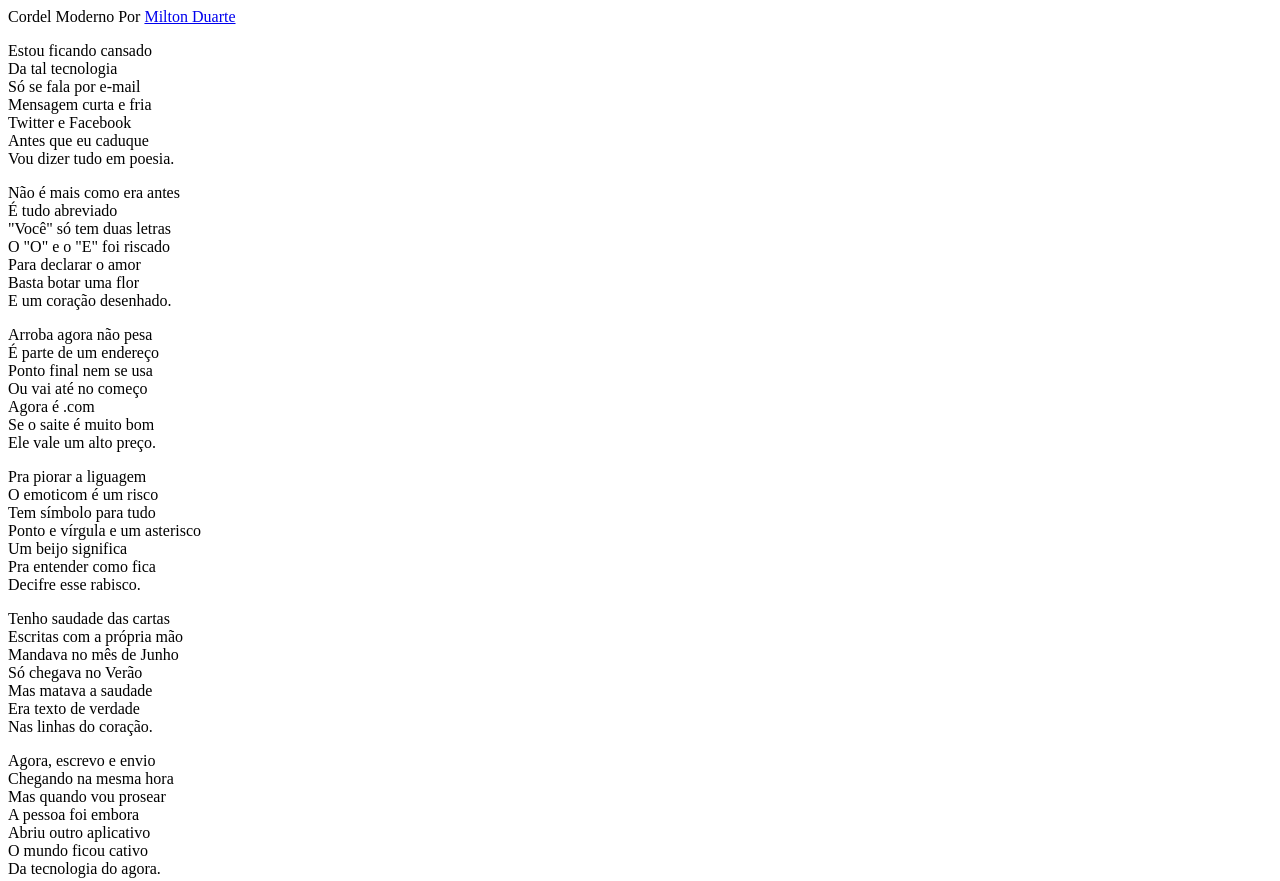
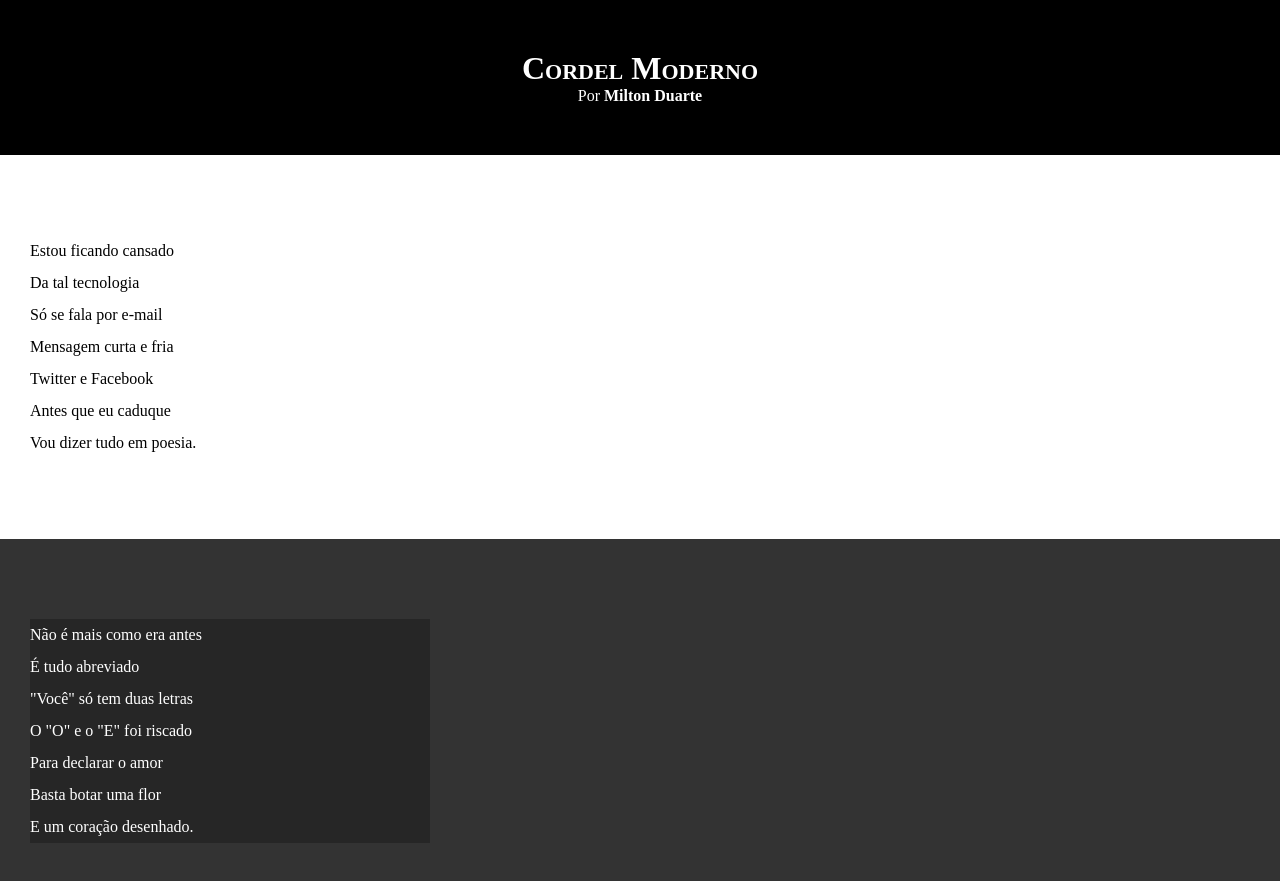
Before and after one commit to DanielJuniorr/Introducao-Html-Css, a plain HTML site: page desafios/d012/index.html in a window 1280 px wide. Shown: the top 881 px of the page. Drawn offline with Linux system fonts and the light colour scheme.

Commit message:
aula 4 css do projeto

```diff
--- a/desafios/d012/index.html
+++ b/desafios/d012/index.html
@@ -8,11 +8,15 @@
 </head>
 <body>
     <header>
-        Cordel Moderno
-        Por <a href="https://www.recantodasletras.com.br/poesias/3186743" target="_blank">Milton Duarte</a>
+        <h1>
+            Cordel Moderno
+        </h1>
+        <p>
+            Por <a href="https://www.recantodasletras.com.br/poesias/3186743" target="_blank">Milton Duarte</a>
+        </p>
     </header>
 
-        <section>
+        <section class="normal">
             <p>
                 Estou ficando cansado <br>
                 Da tal tecnologia <br>
@@ -24,7 +28,7 @@
             </p>
         </section>
 
-        <section>
+        <section class="imagem">
             <p>
                 Não é mais como era antes <br>
                 É tudo abreviado  <br>
@@ -37,7 +41,7 @@
         </section>
 
 
-        <section>
+        <section class="normal">
             <p>
                 Arroba agora não pesa  <br>
                 É parte de um endereço <br>
@@ -60,7 +64,7 @@
         </section>
 
 
-        <section>
+        <section class="imagem">
             <p>
                 Tenho saudade das cartas  <br>
                 Escritas com a própria mão <br>
@@ -73,7 +77,7 @@
         </section>
 
 
-        <section>
+        <section class="normal">
             <p>
                 Agora, escrevo e envio  <br>
                 Chegando na mesma hora <br>
--- a/desafios/d012/style.css
+++ b/desafios/d012/style.css
@@ -1 +1,65 @@
 @charset "UTF-8";
+
+*{
+    margin: 0px;
+    padding: 0px;
+}
+
+html,body{
+    min-height: 100vh;
+    background-color: darkgray;
+}
+
+header{
+    background-color: black;
+    color: white;
+    text-align: center;
+}
+
+header > h1{
+    font-variant: small-caps;
+    padding-top: 50px;
+}
+
+header > p {
+    padding-bottom: 50px;
+}
+
+header a, footer a{
+    color: white;
+    text-decoration: none;
+    font-weight: bolder;
+}
+
+header a:hover, footer a:hover{
+    text-decoration: underline;
+}
+
+section{
+  padding-top: 10vh;
+  padding-bottom: 10vh;
+  line-height: 2em;
+  padding-left: 30px;
+}
+
+section.normal{
+    background-color: white;
+    color : black;
+}
+
+section.imagem{
+    background-color: rgb(51,51,51);
+    color : white;
+}
+
+section.imagem > p {
+    width: 400px;
+    background-color: rgb(0,0,0,0.253) ;
+}
+
+footer {
+    background-color: black ;
+    color : white;
+    text-align: center;
+    padding: 10px;
+}
```
